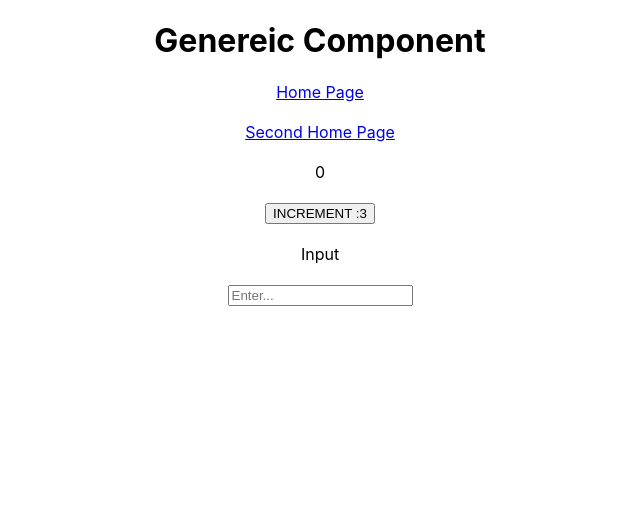
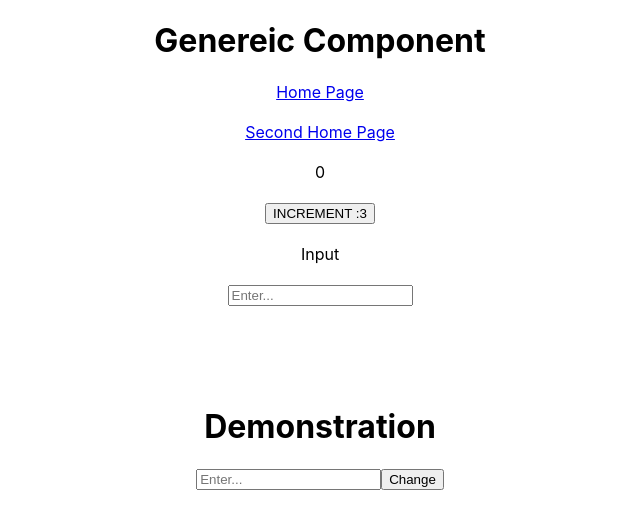
Before and after one commit to gZanda/Js_React_Fundamentals, a React (Create React App) app in the folder basic_react/: page / in a window 1280 px wide. Shown: the top 528 px of the page, without its empty margins (320-960 px from the left). Built offline with nearby package versions, Linux system fonts and the light colour scheme; no server answers.

Commit message:
UseEffect Hook Demonstration

```diff
--- a/basic_react/src/App.js
+++ b/basic_react/src/App.js
@@ -9,6 +9,7 @@
 import Home2 from './component/Home2';
 import {BrowserRouter, Route, Routes } from 'react-router-dom';
 import EffectDemonstration from './component/UseEffectHook';
+import UseReffDemonstration from './component/UseReffHook';
 
 function App() {
   return (
@@ -41,6 +42,11 @@
 
       <EffectDemonstration />
 
+      <br></br>
+      <br></br>
+
+      <UseReffDemonstration />
+
     </div>
   );
 }
--- /dev/null
+++ b/basic_react/src/component/UseReffHook.js
@@ -0,0 +1,28 @@
+import React from "react";
+import { useRef } from "react";
+
+function UseReffDemonstration(){
+
+    // In REACT we don't use code like in JS: document.getEelementById;
+    // So, to modify elements like the "input":
+    const inputRef = useRef(null);
+
+    // Function to handle it
+    const handleClick = () => {
+        console.log(inputRef.current.value);
+        inputRef.current.value = "";
+    }
+
+    return(
+
+        <div>
+            <h1> Demonstration </h1>
+            <input type="text" placeholder="Enter..." ref={inputRef} ></input>
+            <button onClick={handleClick} > Change </button>
+        </div>
+
+    )
+
+}
+
+export default UseReffDemonstration;
```
